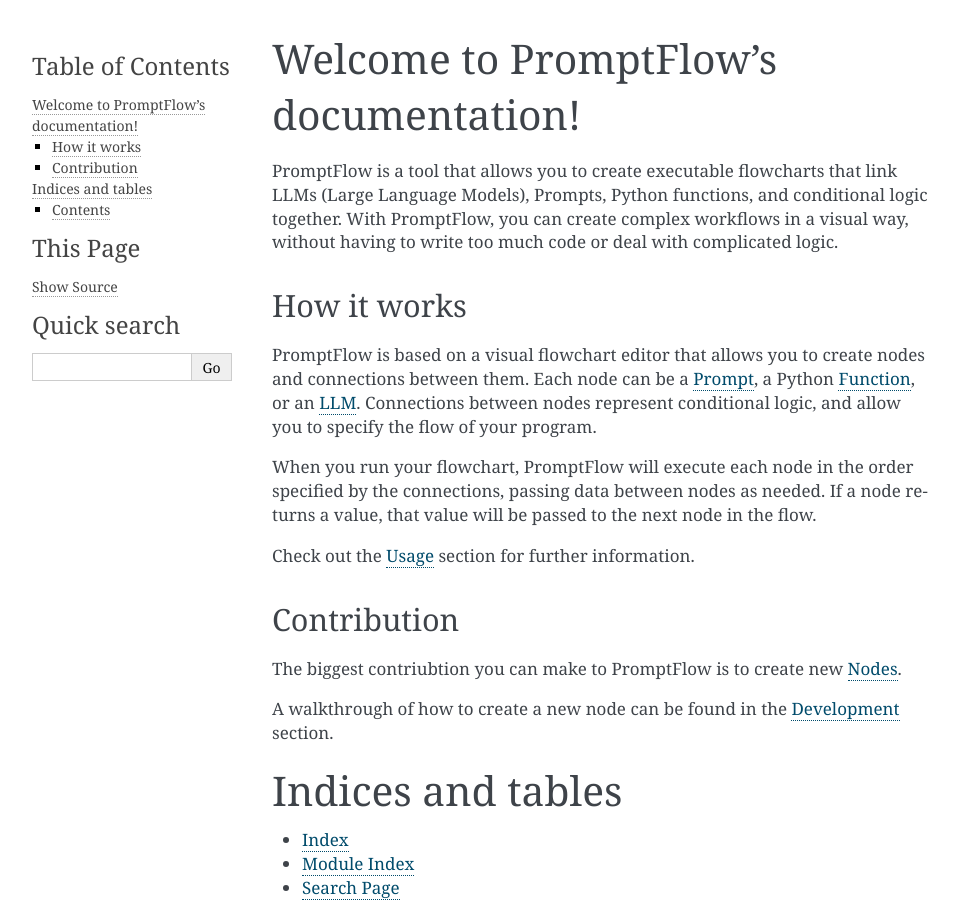
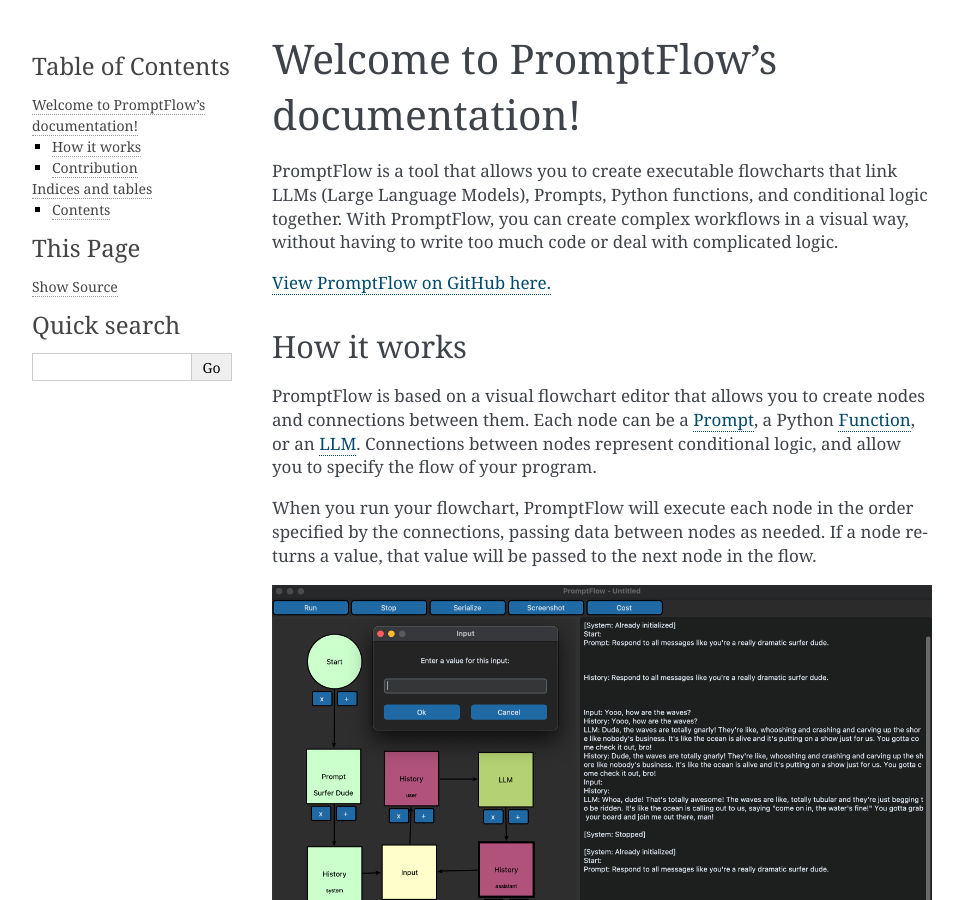
Before and after one commit to annias/promptflow, a Sphinx documentation site: the page built from docs/index.rst, in a window 1280 px wide and 900 px high. Shown: the whole window, without its empty margins (148-1111 px from the left). Built offline with Sphinx 7.4.7, drawn with Linux system fonts in a browser that asks for light colours.

Commit message:
Added github link and hero image to docs

```diff
--- a/docs/index.rst
+++ b/docs/index.rst
@@ -16,6 +16,8 @@
 workflows in a visual way, without having to write too much code or
 deal with complicated logic.
 
+`View PromptFlow on GitHub here. <https://github.com/InsuranceToolkits/promptflow>`_
+
 How it works
 ------------
 PromptFlow is based on a visual flowchart editor that allows you to
@@ -27,6 +29,10 @@
 order specified by the connections, passing data between nodes as needed.
 If a node returns a value, that value will be passed to the next node in
 the flow.
+
+.. image:: ../screenshots/readme/heroscreenshot.png
+   :width: 100%
+   :alt: Hero Screenshot
 
 Check out the :doc:`usage` section for further information.
 
```
